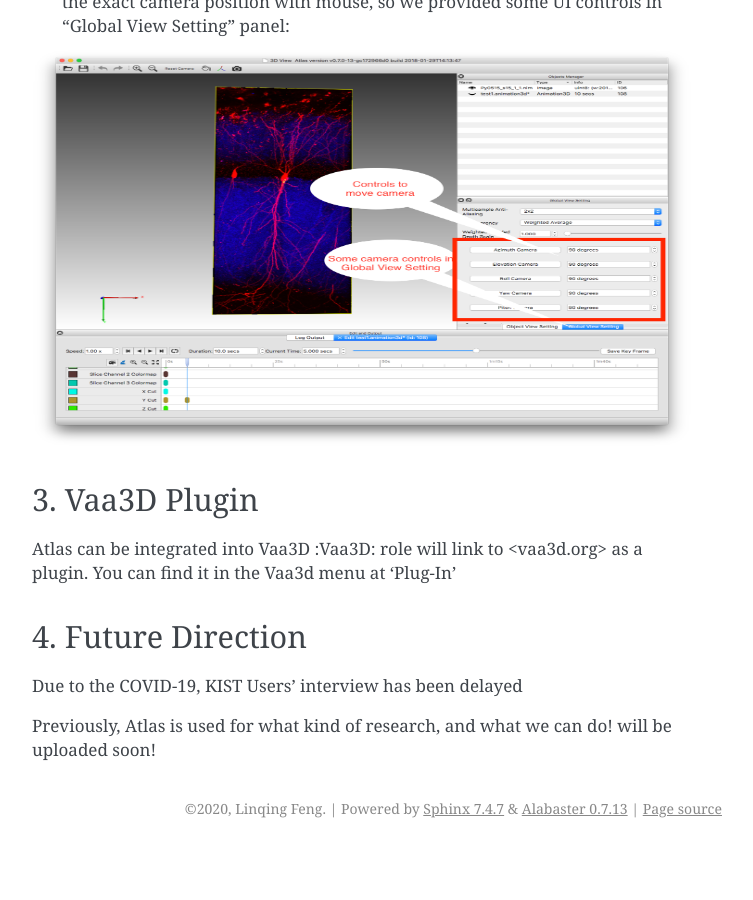
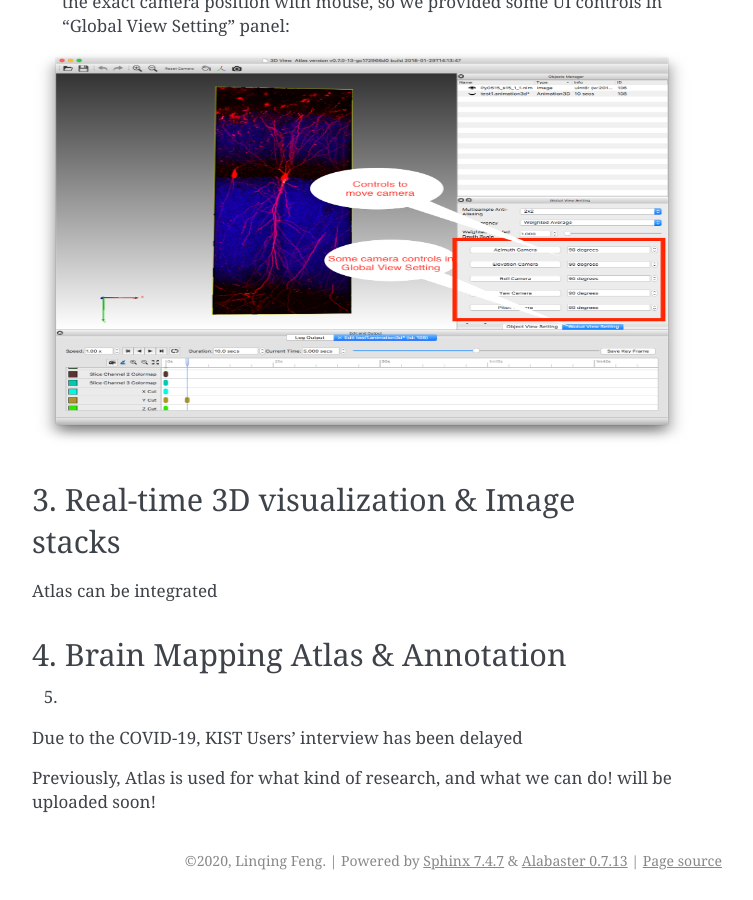
Before and after one commit to feng-lab/atlas-doc, a Sphinx documentation site: the page built from docs/source/license.rst, in a window 1280 px wide and 900 px high, scrolled down 17241 px. Shown: the whole window, without its empty margins (388-1141 px from the left). Built offline with Sphinx 7.4.7, drawn with Linux system fonts in a browser that asks for light colours; before the commit the page ends 18089 px from its top, so only the background shows below that; some of the changed text lies outside the part shown.

Commit message:
update docs

```diff
--- a/docs/source/license.rst
+++ b/docs/source/license.rst
@@ -456,15 +456,15 @@ Additional Notes
   :alt: Atlas Figure1
   :align: center
 
-3. Vaa3D Plugin
-^^^^^^^^^^^^^^^
-Atlas can be integrated into Vaa3D
-:Vaa3D: role will link to <vaa3d.org> as a plugin.
-You can find it in the Vaa3d menu at 'Plug-In'
+3. Real-time 3D visualization & Image stacks
+^^^^^^^^^^^^^^^^^^^^^^^^^^^^^^^^^^^^^^^^^^^^
+Atlas can be integrated
 
 
-4. Future Direction
-^^^^^^^^^^^^^^^^^^^
+4. Brain Mapping Atlas & Annotation
+^^^^^^^^^^^^^^^^^^^^^^^^^^^^^^^^^^^
+
+5.
 
 Due to the COVID-19, KIST Users' interview has been delayed
 
```
